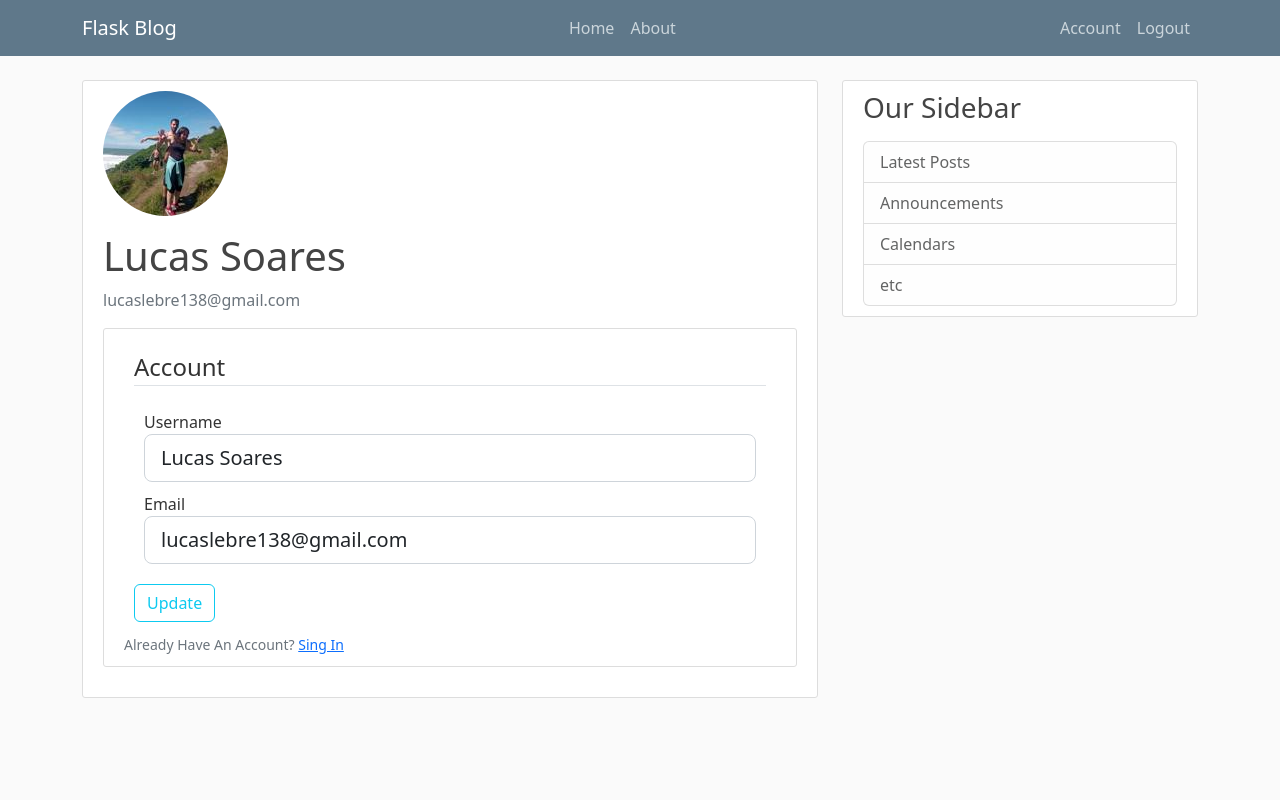
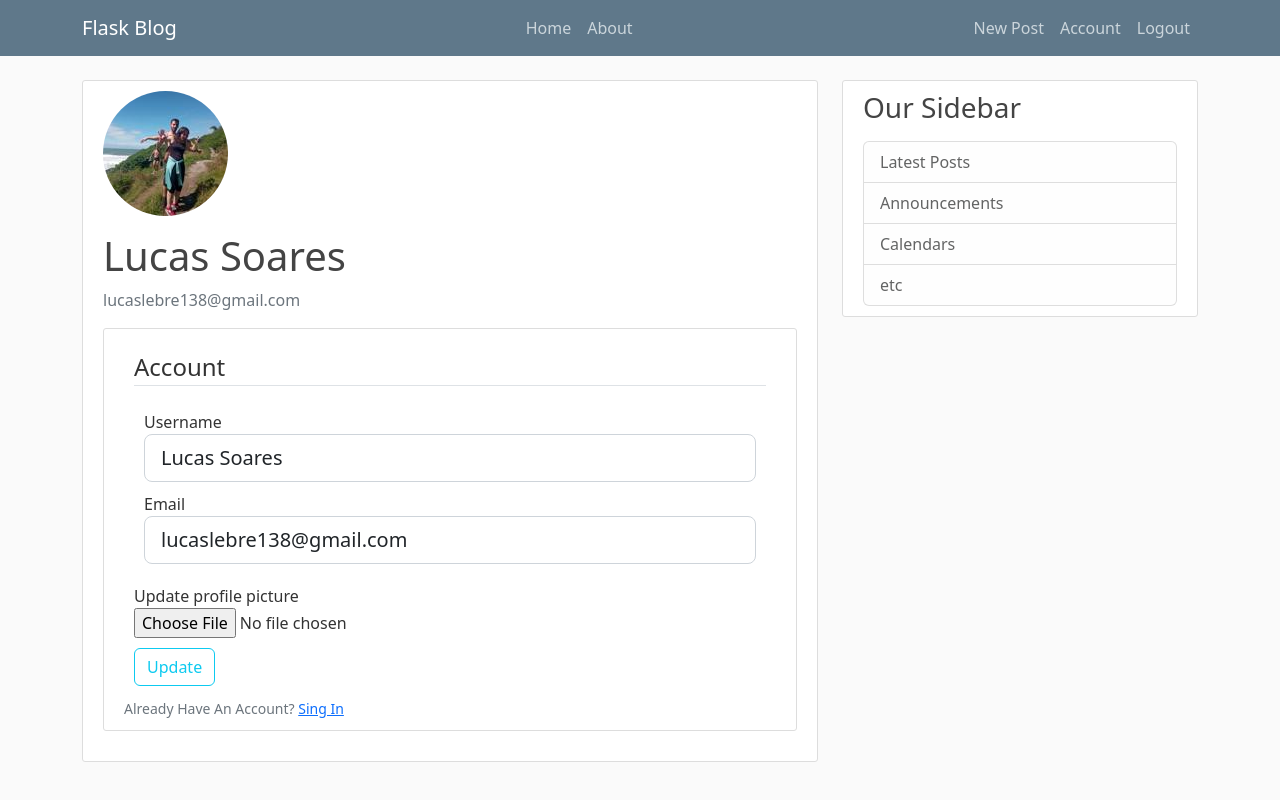
Before and after one commit to LucasSoares2810/Simple_Blog_Flask, a Flask app: page /account in a window 1280 px wide. Run offline with Flask 2, Linux system fonts and the light colour scheme; a user stored in the database is signed in; some libraries are stand-ins or nearby versions.

Commit message:
fazendo update e deletando post

```diff
--- a/flaskblog/forms.py
+++ b/flaskblog/forms.py
@@ -1,6 +1,7 @@
 from flask_wtf import FlaskForm
+from flask_wtf.file import FileField, FileAllowed
 from flask_login import current_user
-from wtforms import StringField, PasswordField, SubmitField, BooleanField
+from wtforms import StringField, PasswordField, SubmitField, BooleanField, TextAreaField
 from wtforms.validators import DataRequired, Length, Email, EqualTo, ValidationError
 from flaskblog.models import User
 
@@ -33,6 +34,7 @@ class LoginForm(FlaskForm):
 class UpdateAccountForm(FlaskForm):
     username = StringField('Username', validators=[DataRequired(), Length(min=2, max=20)])
     email = StringField('Email', validators=[DataRequired(), Email()])
+    picture = FileField('Update profile picture', validators=[FileAllowed(['jpg', 'png'])])
     submit = SubmitField('Update')
 
     def validate_username(self, username):
@@ -46,3 +48,9 @@ class UpdateAccountForm(FlaskForm):
             email = User.query.filter_by(email=email.data).first()
             if email:
                 raise ValidationError('That email is taken. Please choose a different one ')
+
+
+class PostForm(FlaskForm):
+    title = StringField('Title', validators=[DataRequired()])
+    content = TextAreaField('Content', validators=[DataRequired()])
+    submit = SubmitField('Post')
--- a/flaskblog/models.py
+++ b/flaskblog/models.py
@@ -1,3 +1,4 @@
+
 from flaskblog import db, login_manager
 from datetime import datetime
 from flask_login import UserMixin
--- a/flaskblog/routs.py
+++ b/flaskblog/routs.py
@@ -1,28 +1,17 @@
-from flask import render_template, url_for, flash, redirect, request
-from flaskblog.forms import RegistrationForm, LoginForm, UpdateAccountForm
+import os
+import secrets
+from PIL import Image
+from flask import render_template, url_for, flash, redirect, request,abort
+from flaskblog.forms import RegistrationForm, LoginForm, UpdateAccountForm, PostForm
 from flaskblog import app, db, bcrypt
 from flaskblog.models import User, Post
 from flask_login import login_user, current_user, logout_user, login_required
-
-posts = [
-    {
-        'author': 'Lucas Soares',
-        'title': 'Blog Post 1',
-        'content': 'First post content',
-        'date_posted': 'April 21, 2018'
-    },
-    {
-        'author': 'Maria Clara',
-        'title': 'Blog Post 2',
-        'content': 'Second post content',
-        'date_posted': 'April 23, 2018'
-    }
-]
 
 
 @app.route('/')
 @app.route('/home')
 def home():
+    posts = Post.query.all()
     return render_template('home.html', posts=posts)
 
 
@@ -67,11 +56,29 @@ def logout():
     return redirect(url_for('home'))
 
 
-@app.route('/account',  methods=['GET', 'POST'])
+def save_picture(form_picture):
+    random_hex = secrets.token_hex(8)
+    _, f_ext = os.path.splitext(form_picture.filename)
+    picture_fn = random_hex + f_ext
+    picture_path = os.path.join(app.root_path, 'static/profile_pics', picture_fn)
+
+    output_size = (125, 125)
+    i = Image.open(form_picture)
+    i.thumbnail(output_size)
+    i.save(picture_path)
+
+    return picture_fn
+
+
+@app.route('/account', methods=['GET', 'POST'])
 @login_required
 def account():
     form = UpdateAccountForm()
     if form.validate_on_submit():
+        if form.picture.data:
+            picture_file = save_picture(form.picture.data)
+            current_user.image_file = picture_file
+
         current_user.username = form.username.data
         current_user.email = form.email.data
         db.session.commit()
@@ -82,3 +89,41 @@ def account():
         form.email.data = current_user.email
     image_file = url_for('static', filename=f'profile_pics/{current_user.image_file}')
     return render_template('account.html', title='Account', image_file=image_file, form=form)
+
+
+@app.route('/post/new', methods=['GET', 'POST'])
+@login_required
+def new_post():
+    form = PostForm()
+    if form.validate_on_submit():
+        post = Post(title=form.title.data, content=form.content.data, author=current_user)
+        db.session.add(post)
+        db.session.commit()
+        flash('Your post has been created!', 'success')
+        return redirect(url_for('home'))
+    return render_template('create_post.html', title='New Post', form=form, legend='New Post')
+
+
+@app.route("/post/<int:post_id>")
+def post(post_id):
+    post = Post.query.get_or_404(post_id)
+    return render_template('post.html', title=post.title, post=post)
+
+
+@app.route("/post/<int:post_id>/update", methods=['GET', 'POST'])
+@login_required
+def update_post(post_id):
+    post = Post.query.get_or_404(post_id)
+    if post.author != current_user:
+        abort(403)
+    form = PostForm()
+    if form.validate_on_submit():
+        post.title = form.title.data
+        post.content = form.content.data
+        db.session.commit()
+        flash('Your post has been update!', 'success')
+        return redirect(url_for('post', post_id=post.id))
+    elif request.method == 'GET':
+        form.title.data = post.title
+        form.content.data = post.content
+    return render_template('create_post.html', title='Update Post', form=form, legend='Update Post')
--- a/flaskblog/templates/account.html
+++ b/flaskblog/templates/account.html
@@ -10,7 +10,7 @@
             </div>
         </div>
         <div class="content-section ">
-            <form method="POST" action="">
+            <form method="POST" action="" enctype="multipart/form-data">
                 {{ form.hidden_tag() }}
                 <fieldset class="form-group">
                     <legend class="border-bottom mb-4"> Account </legend>
@@ -46,6 +46,16 @@
                     </div>
 
                 </fieldset>
+
+                 <div class="form-group">
+                     {{ form.picture.label() }}</br>
+                     {{ form.picture(class="form-control-file") }}
+                     {% if form.picture.errors %}
+                        {% for error in form.picture.errors %}
+                            <span class="text-danger"> {{error}}</span></br>
+                        {% endfor %}
+                     {% endif %}
+                 </div>
                 <div class="form-group">
                     {{ form.submit(class="btn btn-outline-info")}}
                 </div>
--- a/flaskblog/templates/layout.html
+++ b/flaskblog/templates/layout.html
@@ -29,6 +29,7 @@
             <!-- Navbar Right Side -->
             <div class="navbar-nav">
                 {% if current_user.is_authenticated %}
+                    <a class="nav-item nav-link" href="{{ url_for('new_post')}}">New Post</a>
                     <a class="nav-item nav-link" href="{{ url_for('account')}}">Account</a>
                     <a class="nav-item nav-link" href="{{ url_for('logout')}}">Logout</a>
                 {% else %}
```
Also changed, not shown: flaskblog/templates/create_post.html (added, +48 -0 lines), flaskblog/templates/home.html (+4 -3 lines), flaskblog/templates/post.html (added, +41 -0 lines), flaskblog/static/profile_pics/7851741299c10deb.jpg (added), flaskblog/static/profile_pics/a5864449843bff16.jpg (added), flaskblog/static/profile_pics/f7812442520fda6c.jpg (added), instance/site.db.
